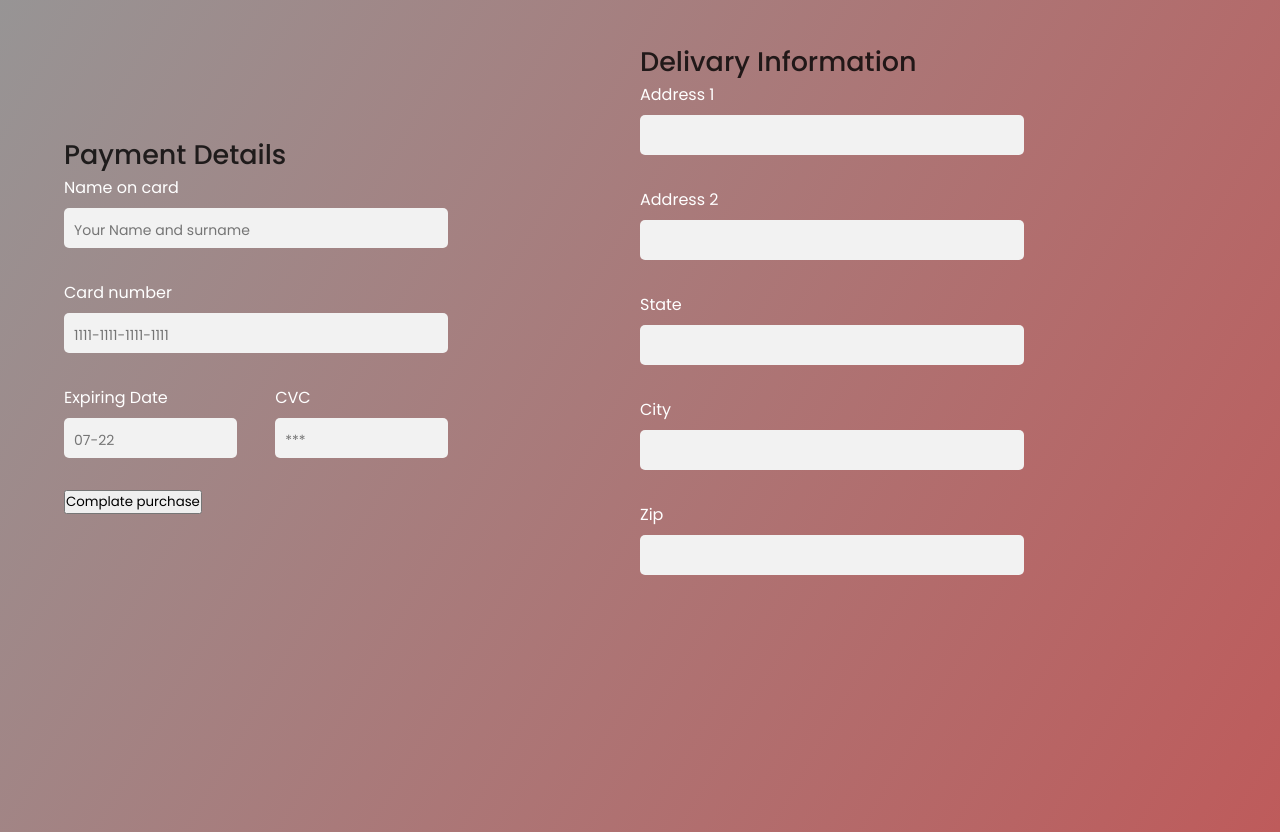
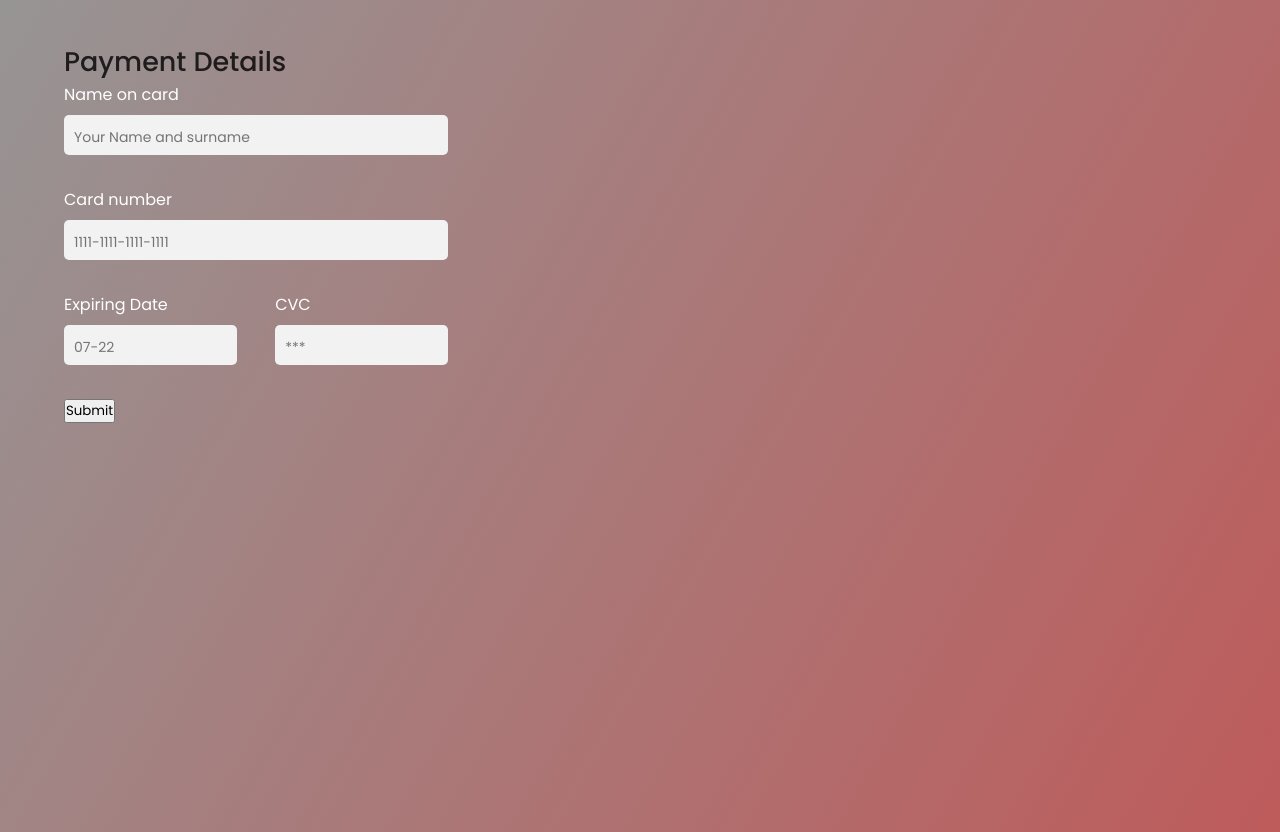
Before and after one commit to Rudainasaleh/Auto_part_store, a Flask app: page /checkout.html in a window 1280 px wide. Shown: the part 68-900 px from the top of the page. Run offline with Flask 2, Linux system fonts and the light colour scheme; the visitor is signed in with stand-in values (Sample User, id 1); data that the repository does not hold is empty; some libraries are stand-ins or nearby versions.

Commit message:
Update checkout.html

```diff
--- a/autostore/templates/checkout.html
+++ b/autostore/templates/checkout.html
@@ -60,7 +60,8 @@
                 </div>
 
 
-                <input type="submit" value="Complate purchase"/>
+
+                <a href="delivary.html" class="btn"><input type="submit"/></a>
 
             </form>
 
@@ -70,42 +71,6 @@
 
 
 
-
-        <div class="form_2">
-
-
-            <h2 class="form-title">Delivary Information</h2>
-
-            <form method="post" action="{{url_for('checkout')}}" class="checkout-form" >
-                <div class="input-line">
-                    <label for="address1">Address 1</label>
-                    <input type="text" name="address1" id="address1" value="" placeholder=""required >
-                </div>
-                <div class="input-line">
-                    <label for="address2">Address 2</label>
-                    <input type="text" name="address1" id="address2" value="" placeholder="">
-                </div>
-                <div class="input-line">
-                    <label for="state">State</label>
-                    <input type="text" name="stste" id="state" value="" placeholder="" required>
-                </div>
-                <div class="input-line">
-                    <label for="city">City</label>
-                    <input type="text" name="city" id="city" value="" placeholder="" required>
-                </div>
-                <div class="input-line">
-                    <label for="city">Zip</label>
-                    <input type="text" name="zip" id="zip" value="" placeholder="" required>
-                </div>
-
-
-
-            </form>
-
-
-
-
-        </div>
 
 
     </div>
@@ -308,6 +273,7 @@
         }
 
         .form {
+
             width: 40%;
             margin-top: 10px;
             display: flex;
```
